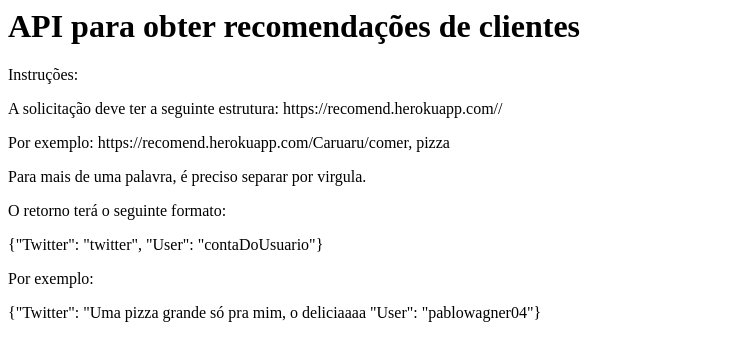
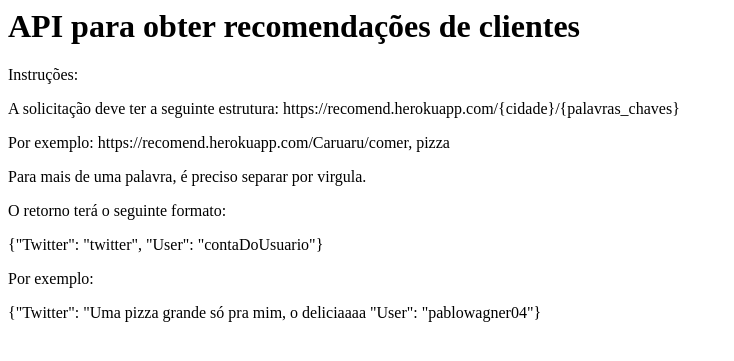
Before and after one commit to EraylsonGaldino/api_twitter_flask, a Flask app: page / in a window 1280 px wide. Shown: the top 361 px of the page, without its empty margins (0-734 px from the left). Run offline with Flask 2, Linux system fonts and the light colour scheme.

Commit message:
index updated

```diff
--- a/templates/index.html
+++ b/templates/index.html
@@ -8,7 +8,7 @@
 <body>
 <h1>API para obter recomendações de clientes</h1>
 <p>Instruções:</p>
-<p>A solicitação deve ter a seguinte estrutura: https://recomend.herokuapp.com/<cidade>/<palavras_chaves></p>
+<p>A solicitação deve ter a seguinte estrutura: https://recomend.herokuapp.com/{cidade}/{palavras_chaves}</p>
 <p>Por exemplo: https://recomend.herokuapp.com/Caruaru/comer, pizza</p>
 <p>Para mais de uma palavra, é preciso separar por virgula. </p>
 <p></p>
```
